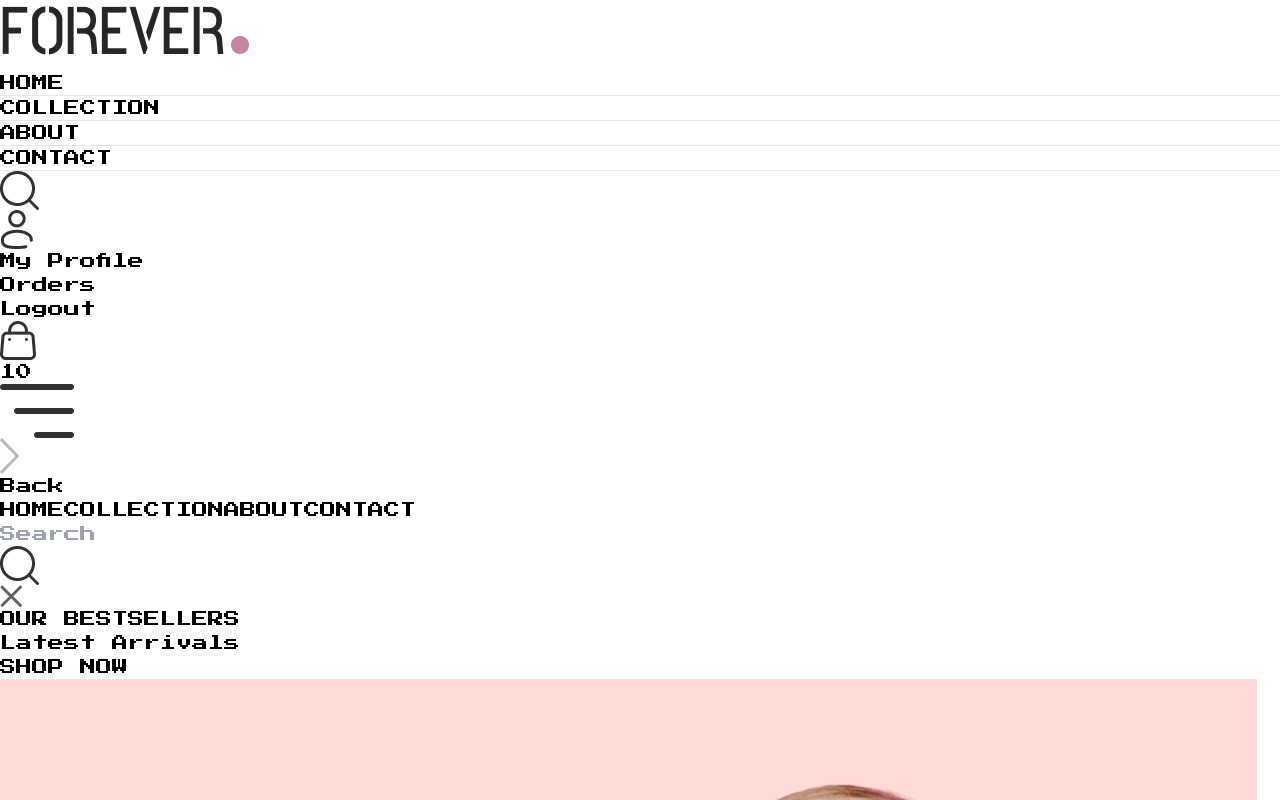
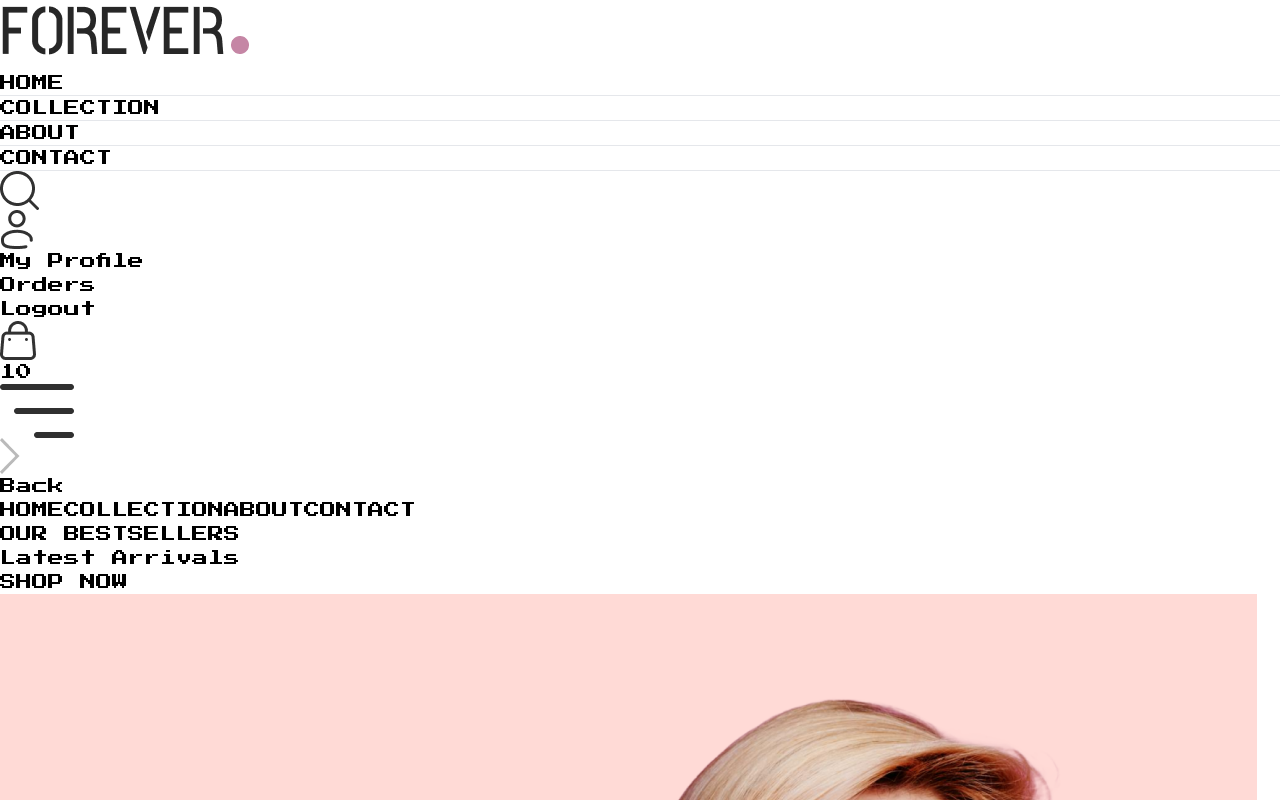
Before and after one commit to jackiejr18/ecommerce-two, a React (Vite) app in the folder frontend/: page / in a window 1280 px wide. Shown: the top 800 px of the page. Built offline with nearby package versions, Linux system fonts and the light colour scheme.

Commit message:
search bar shows when icon is clicked

```diff
--- a/frontend/src/components/Navbar.jsx
+++ b/frontend/src/components/Navbar.jsx
@@ -1,10 +1,13 @@
-import React, { useState } from 'react'
+import React, { useContext, useState } from 'react'
 import { assets } from '../assets/assets'
 import { Link, NavLink } from 'react-router-dom'
+import { ShopContext } from '../context/ShopContext';
 
 const Navbar = () => {
 
   const [visible, setVisible] = useState(false);
+
+  const {setShowSearch} = useContext(ShopContext);
 
   return (
     <div className='flex items-center justify-between py-5 font-medium'>
@@ -31,7 +34,7 @@
       </ul>
 
       <div className='flex items-center gap-6'>
-        <img src={assets.search_icon} className='w-5 cursor-pointer'/>
+        <img onClick={()=>setShowSearch(true)} src={assets.search_icon} className='w-5 cursor-pointer'/>
 
         <div className='group relative'>
           <img className='w-5 cursor-pointer' src={assets.profile_icon} />
--- a/frontend/src/context/ShopContext.jsx
+++ b/frontend/src/context/ShopContext.jsx
@@ -9,7 +9,7 @@
   const currency = '$';
   const delivery_fee = 10;
   const [search, setSearch] = useState('');
-  const [showSearch, setShowSearch] = useState(true)
+  const [showSearch, setShowSearch] = useState(false)
 
   const value = {
     products, currency, delivery_fee,
```
